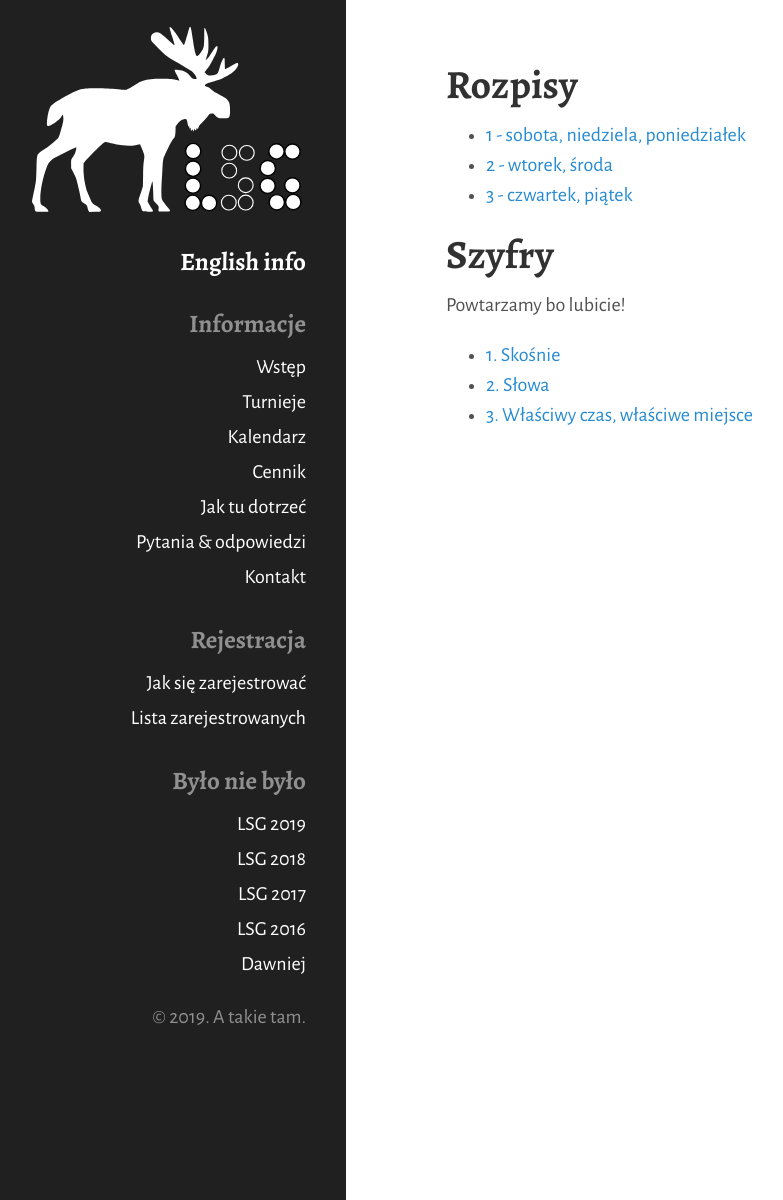
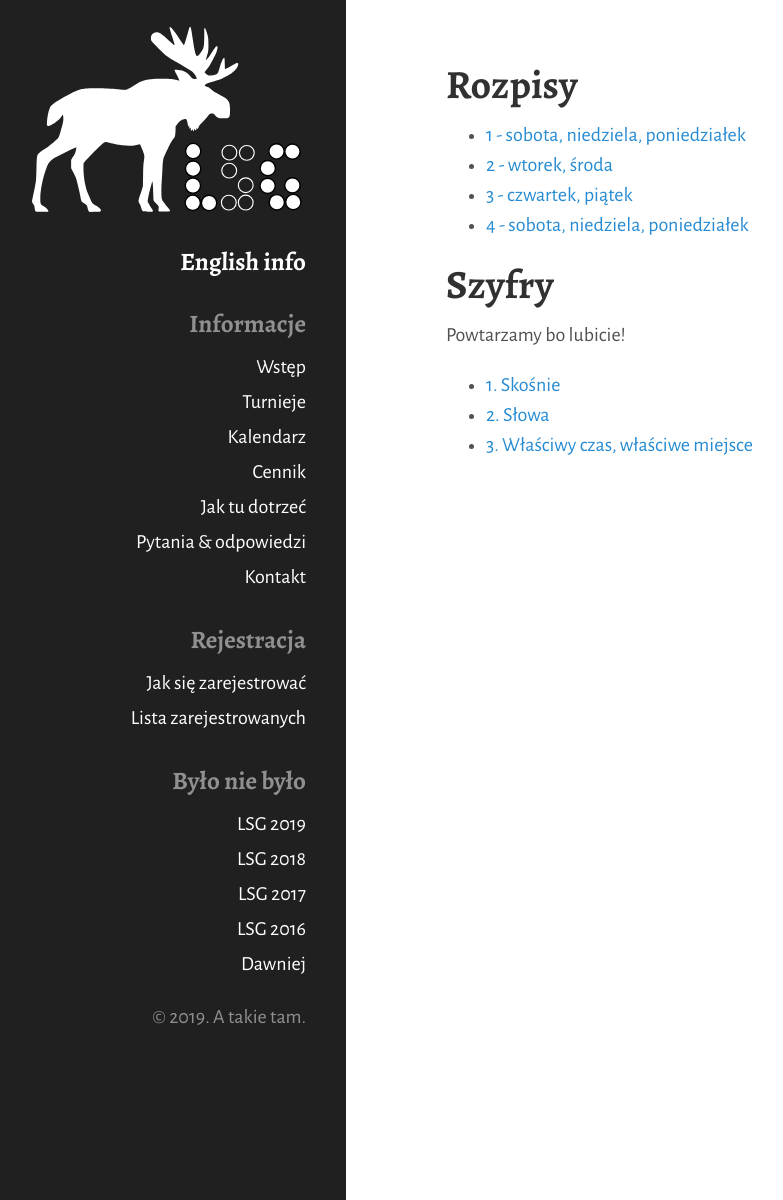
Before and after one commit to tasuki/lsg, a Jekyll site: the page built from 2019.md, in a window 1280 px wide. Shown: the whole page, without its empty margins (14-797 px from the left). Built offline with Jekyll 4.4.1, drawn with Linux system fonts in a browser that asks for light colours; nearby versions of some CDN libraries.

Commit message:
Czwarty rozpis

```diff
--- a/2019.md
+++ b/2019.md
@@ -8,6 +8,7 @@ title: LSG 2019
 - [1 - sobota, niedziela, poniedziałek](/public/2019/1.pdf)
 - [2 - wtorek, środa](/public/2019/2.pdf)
 - [3 - czwartek, piątek](/public/2019/3.pdf)
+- [4 - sobota, niedziela, poniedziałek](/public/2019/4.pdf)
 
 ## Szyfry
 
```
Also changed, not shown: 1 other file.
